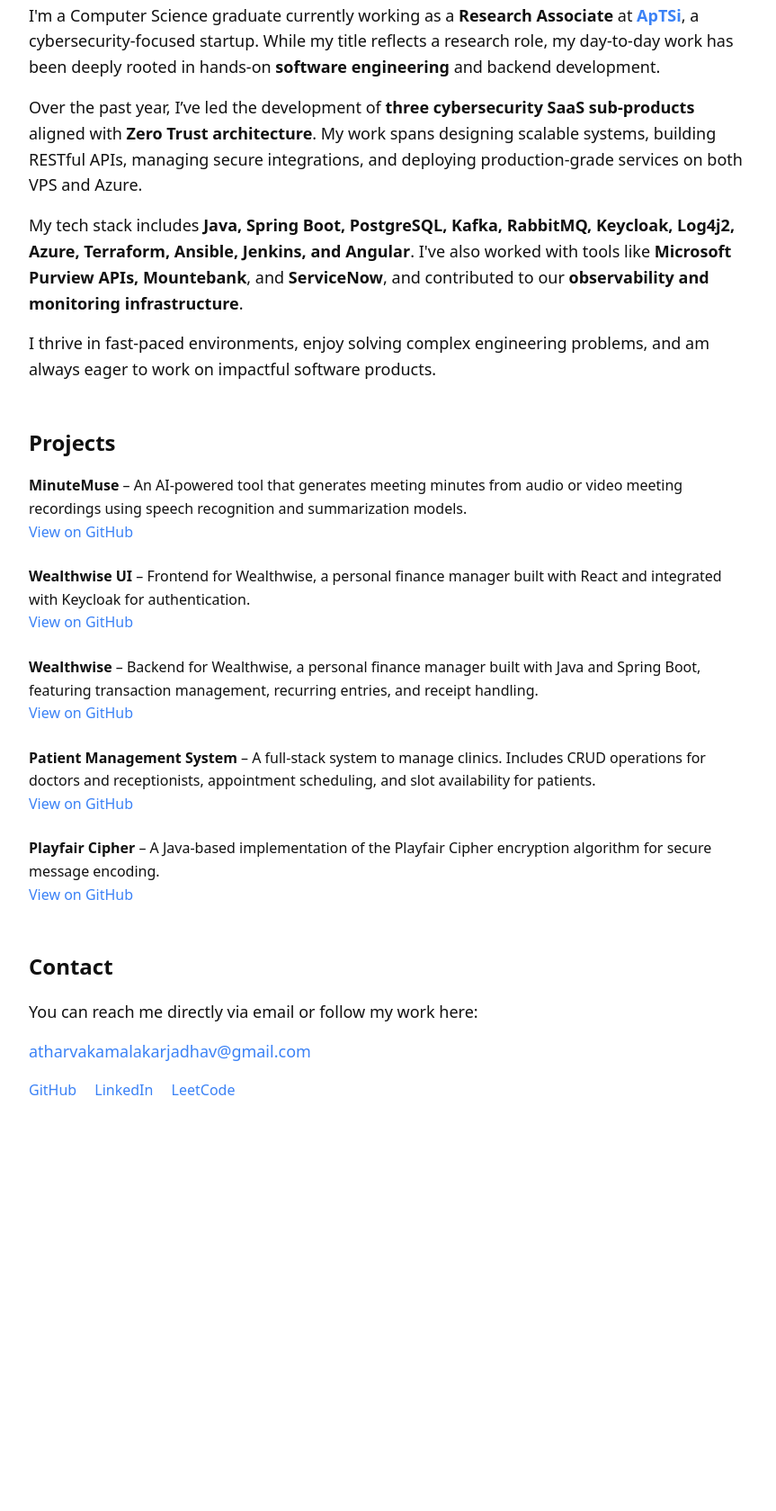
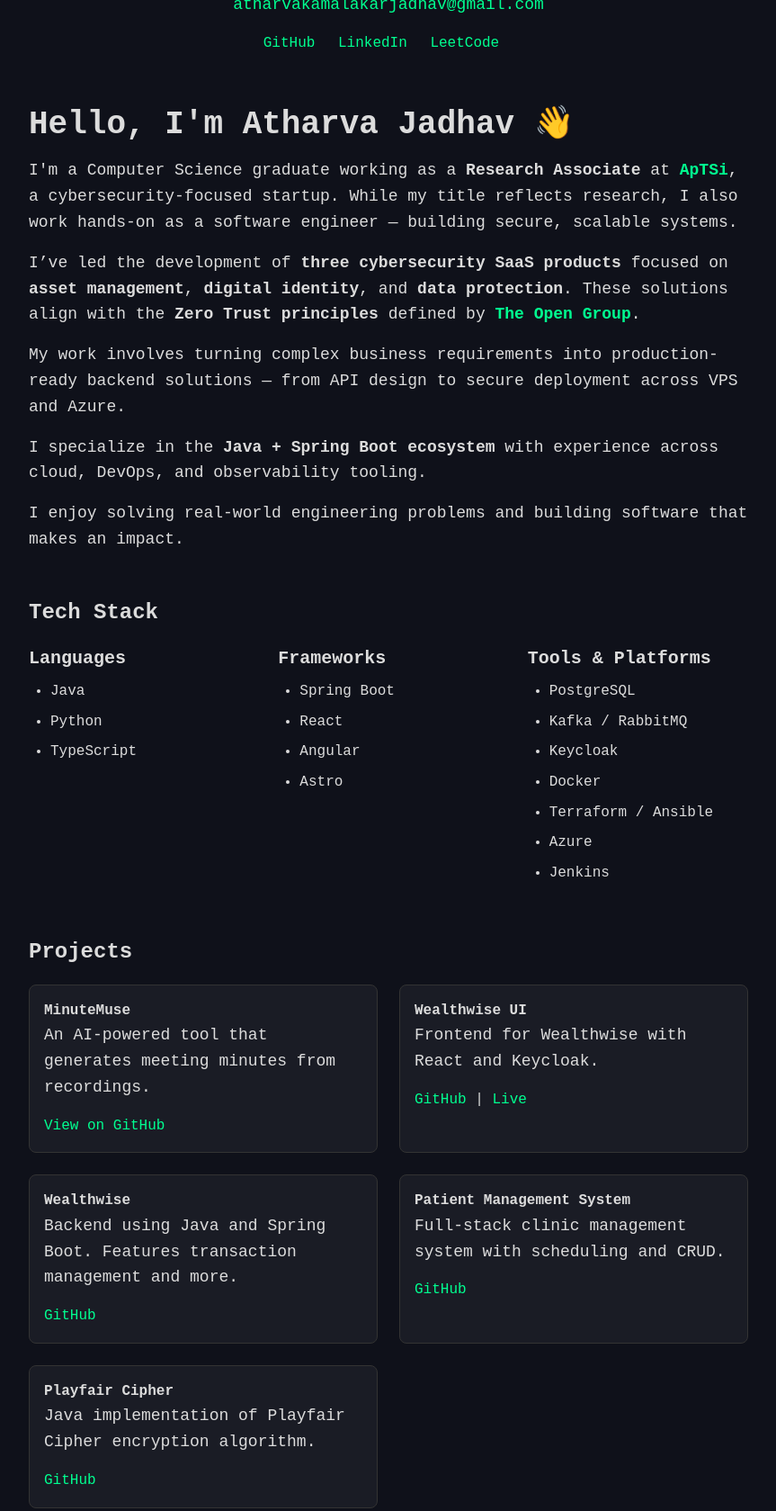
Before and after one commit to DrDrunkenstien-10/portfolio-website, an Astro site: page / in a window 1280 px wide. Shown: the part 87-1766 px from the top of the page at 90% size, without its empty margins (208-1071 px from the left). Before the commit the page ends 1432 px from the top, so only its background shows below. Built offline with nearby package versions, Linux system fonts and the light colour scheme; Astro itself is replaced by a stand-in of ours.

Commit message:
Update the design

```diff
--- a/src/pages/index.astro
+++ b/src/pages/index.astro
@@ -9,121 +9,17 @@
 		<meta name="viewport" content="width=device-width, initial-scale=1.0" />
 		<link rel="icon" type="image/png" href="/favicon.png" />
 	</head>
+
 	<body>
 		<main class="container">
-			<!-- 👋 Intro Section -->
-			<section id="intro">
-				<h1>Hello, I'm Atharva Jadhav👋</h1>
-				<p>
-					I'm a Computer Science graduate currently working as a <strong
-						>Research Associate</strong
-					> at <a href="https://ap-tech-solns.com/" target="_blank"
-						><strong>ApTSi</strong></a
-					>, a cybersecurity-focused startup. While my title reflects
-					a research role, my day-to-day work has been deeply rooted
-					in hands-on <strong>software engineering</strong> and backend
-					development.
-				</p>
-
-				<p>
-					Over the past year, I’ve led the development of <strong
-						>three cybersecurity SaaS sub-products</strong
-					> aligned with <strong>Zero Trust architecture</strong>. My
-					work spans designing scalable systems, building RESTful
-					APIs, managing secure integrations, and deploying
-					production-grade services on both VPS and Azure.
-				</p>
-				<p>
-					My tech stack includes <strong
-						>Java, Spring Boot, PostgreSQL, Kafka, RabbitMQ,
-						Keycloak, Log4j2, Azure, Terraform, Ansible, Jenkins,
-						and Angular</strong
-					>. I've also worked with tools like <strong
-						>Microsoft Purview APIs, Mountebank</strong
-					>, and <strong>ServiceNow</strong>, and contributed to our <strong
-						>observability and monitoring infrastructure</strong
-					>.
-				</p>
-				<p>
-					I thrive in fast-paced environments, enjoy solving complex
-					engineering problems, and am always eager to work on
-					impactful software products.
-				</p>
-			</section>
-
-			<!-- 🛠 Projects Section -->
-			<section id="projects">
-				<h2>Projects</h2>
-
-				<div class="project">
-					<strong>MinuteMuse</strong> – An AI-powered tool that generates
-					meeting minutes from audio or video meeting recordings using
-					speech recognition and summarization models.
-					<br />
-					<a
-						href="https://github.com/DrDrunkenstien-10/minute-muse"
-						target="_blank">View on GitHub</a
-					>
-				</div>
-
-				<div class="project">
-					<strong>Wealthwise UI</strong> – Frontend for Wealthwise, a personal
-					finance manager built with React and integrated with Keycloak
-					for authentication.
-					<br />
-					<a
-						href="https://github.com/DrDrunkenstien-10/wealthwise-ui"
-						target="_blank">View on GitHub</a
-					>
-				</div>
-
-				<div class="project">
-					<strong>Wealthwise</strong> – Backend for Wealthwise, a personal
-					finance manager built with Java and Spring Boot, featuring transaction
-					management, recurring entries, and receipt handling.
-					<br />
-					<a
-						href="https://github.com/DrDrunkenstien-10/wealthwise"
-						target="_blank">View on GitHub</a
-					>
-				</div>
-
-				<div class="project">
-					<strong>Patient Management System</strong> – A full-stack system
-					to manage clinics. Includes CRUD operations for doctors and receptionists,
-					appointment scheduling, and slot availability for patients.
-					<br />
-					<a
-						href="https://github.com/DrDrunkenstien-10/patient-management"
-						target="_blank">View on GitHub</a
-					>
-				</div>
-
-				<div class="project">
-					<strong>Playfair Cipher</strong> – A Java-based implementation
-					of the Playfair Cipher encryption algorithm for secure message
-					encoding.
-					<br />
-					<a
-						href="https://github.com/DrDrunkenstien-10/playfair-cipher"
-						target="_blank">View on GitHub</a
-					>
-				</div>
-			</section>
-
 			<!-- 📬 Contact Section -->
-			<section id="contact">
+			<section id="contact" style="text-align: center">
 				<h2>Contact</h2>
-				<p>
-					You can reach me directly via email or follow my work here:
-				</p>
-
 				<p>
 					<a href="mailto:atharvaj10.dev@gmail.com"
 						>atharvakamalakarjadhav@gmail.com</a
 					>
 				</p>
-
 				<div class="socials">
 					<a
 						href="https://github.com/DrDrunkenstien-10"
@@ -138,6 +34,157 @@
 					>
 				</div>
 			</section>
+
+			<!-- 👋 Intro Section -->
+			<section id="intro">
+				<h1>Hello, I'm Atharva Jadhav 👋</h1>
+
+				<p>
+					I'm a Computer Science graduate working as a <strong
+						>Research Associate</strong
+					> at
+					<a href="https://ap-tech-solns.com/" target="_blank"
+						><strong>ApTSi</strong></a
+					>, a cybersecurity-focused startup. While my title reflects
+					research, I also work hands-on as a software engineer —
+					building secure, scalable systems.
+				</p>
+
+				<p>
+					I’ve led the development of <strong
+						>three cybersecurity SaaS products</strong
+					> focused on
+					<strong>asset management</strong>, <strong
+						>digital identity</strong
+					>, and
+					<strong>data protection</strong>. These solutions align with
+					the <strong>Zero Trust principles</strong> defined by <a
+						href="https://www.opengroup.org/"
+						target="_blank"
+					>
+						<strong>The Open Group</strong></a
+					>.
+				</p>
+
+				<p>
+					My work involves turning complex business requirements into
+					production-ready backend solutions — from API design to
+					secure deployment across VPS and Azure.
+				</p>
+
+				<p>
+					I specialize in the <strong
+						>Java + Spring Boot ecosystem</strong
+					> with experience across cloud, DevOps, and observability tooling.
+				</p>
+
+				<p>
+					I enjoy solving real-world engineering problems and building
+					software that makes an impact.
+				</p>
+			</section>
+
+			<!-- 💻 Tech Stack Section -->
+			<section id="tech-stack">
+				<h2>Tech Stack</h2>
+				<div class="stack-grid">
+					<div class="stack-category">
+						<h3>Languages</h3>
+						<ul>
+							<li>Java</li>
+							<li>Python</li>
+							<li>TypeScript</li>
+						</ul>
+					</div>
+					<div class="stack-category">
+						<h3>Frameworks</h3>
+						<ul>
+							<li>Spring Boot</li>
+							<li>React</li>
+							<li>Angular</li>
+							<li>Astro</li>
+						</ul>
+					</div>
+					<div class="stack-category">
+						<h3>Tools & Platforms</h3>
+						<ul>
+							<li>PostgreSQL</li>
+							<li>Kafka / RabbitMQ</li>
+							<li>Keycloak</li>
+							<li>Docker</li>
+							<li>Terraform / Ansible</li>
+							<li>Azure</li>
+							<li>Jenkins</li>
+						</ul>
+					</div>
+				</div>
+			</section>
+
+			<!-- 🛠 Projects Section -->
+			<section id="projects">
+				<h2>Projects</h2>
+				<div class="projects-grid">
+					<div class="project-card">
+						<strong>MinuteMuse</strong>
+						<p>
+							An AI-powered tool that generates meeting minutes
+							from recordings.
+						</p>
+						<a
+							href="https://github.com/DrDrunkenstien-10/minute-muse"
+							target="_blank">View on GitHub</a
+						>
+					</div>
+
+					<div class="project-card">
+						<strong>Wealthwise UI</strong>
+						<p>Frontend for Wealthwise with React and Keycloak.</p>
+						<a
+							href="https://github.com/DrDrunkenstien-10/wealthwise-ui"
+							target="_blank">GitHub</a
+						> |
+						<a href="https://wealthwise.ajadhav.com" target="_blank"
+							>Live</a
+						>
+					</div>
+
+					<div class="project-card">
+						<strong>Wealthwise</strong>
+						<p>
+							Backend using Java and Spring Boot. Features
+							transaction management and more.
+						</p>
+						<a
+							href="https://github.com/DrDrunkenstien-10/wealthwise"
+							target="_blank">GitHub</a
+						>
+					</div>
+
+					<div class="project-card">
+						<strong>Patient Management System</strong>
+						<p>
+							Full-stack clinic management system with scheduling
+							and CRUD.
+						</p>
+						<a
+							href="https://github.com/DrDrunkenstien-10/patient-management"
+							target="_blank">GitHub</a
+						>
+					</div>
+
+					<div class="project-card">
+						<strong>Playfair Cipher</strong>
+						<p>
+							Java implementation of Playfair Cipher encryption
+							algorithm.
+						</p>
+						<a
+							href="https://github.com/DrDrunkenstien-10/playfair-cipher"
+							target="_blank">GitHub</a
+						>
+					</div>
+				</div>
+			</section>
 		</main>
 	</body>
 </html>
--- a/src/styles/global.css
+++ b/src/styles/global.css
@@ -85,3 +85,58 @@
     font-size: 1rem;
   }
 }
+
+:root {
+  --color-bg: #0f111a;
+  --color-text: #dcdcdc;
+  --color-accent: #00ff90;
+  --color-box-bg: #1a1c25;
+  --color-border: #333;
+  --font-mono: "Courier New", Courier, monospace;
+}
+
+body {
+  background-color: var(--color-bg);
+  color: var(--color-text);
+  font-family: var(--font-mono);
+}
+
+/* Project boxes */
+.projects-grid {
+  display: grid;
+  grid-template-columns: repeat(auto-fit, minmax(300px, 1fr));
+  gap: 1.5rem;
+}
+
+.project-card {
+  background-color: var(--color-box-bg);
+  border: 1px solid var(--color-border);
+  padding: 1rem;
+  border-radius: 8px;
+  transition: transform 0.2s ease;
+}
+
+.project-card:hover {
+  transform: translateY(-3px);
+}
+
+/* Stack Section Grid */
+.stack-grid {
+  display: grid;
+  grid-template-columns: repeat(auto-fit, minmax(200px, 1fr));
+  gap: 2rem;
+  margin-top: 1rem;
+}
+
+.stack-category h3 {
+  font-size: 1.25rem;
+  margin-bottom: 0.5rem;
+}
+
+.stack-category ul {
+  padding-left: 1.5rem;
+}
+
+.stack-category li {
+  margin-bottom: 0.5rem;
+}
```
